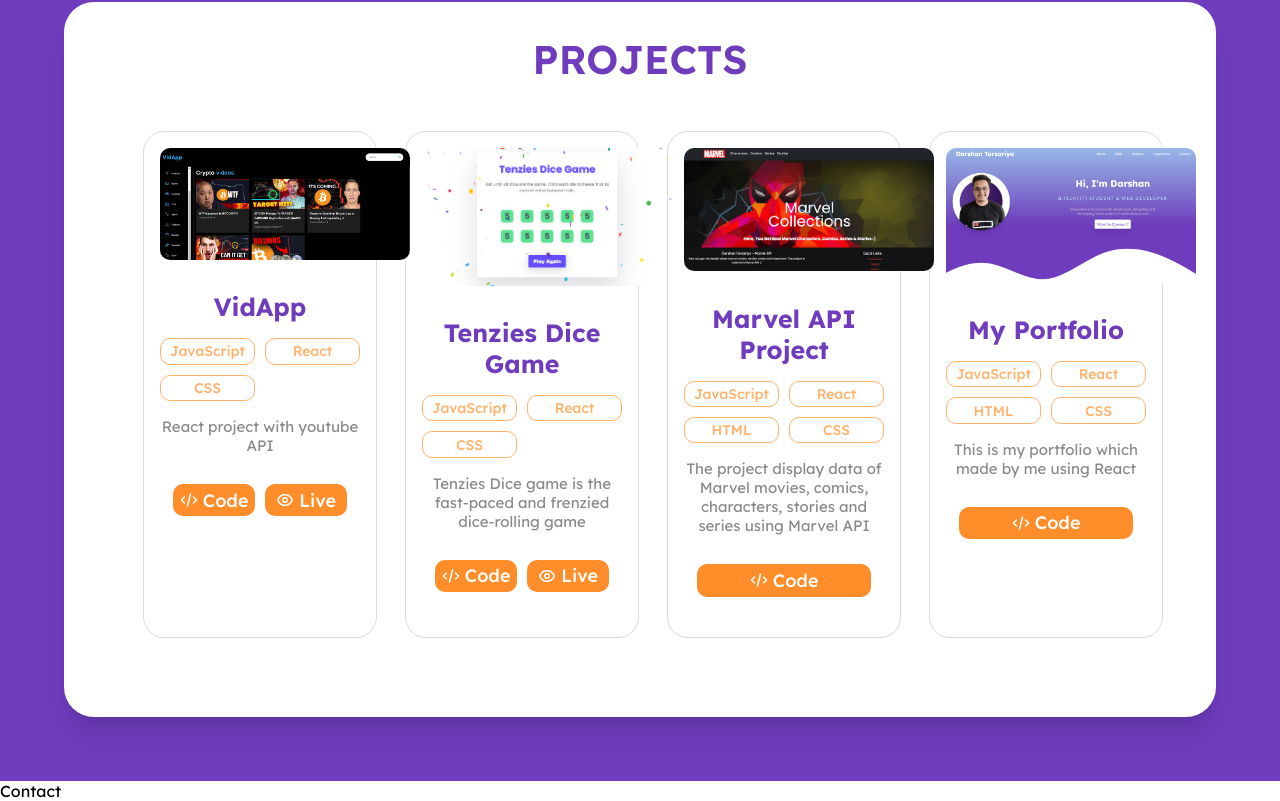
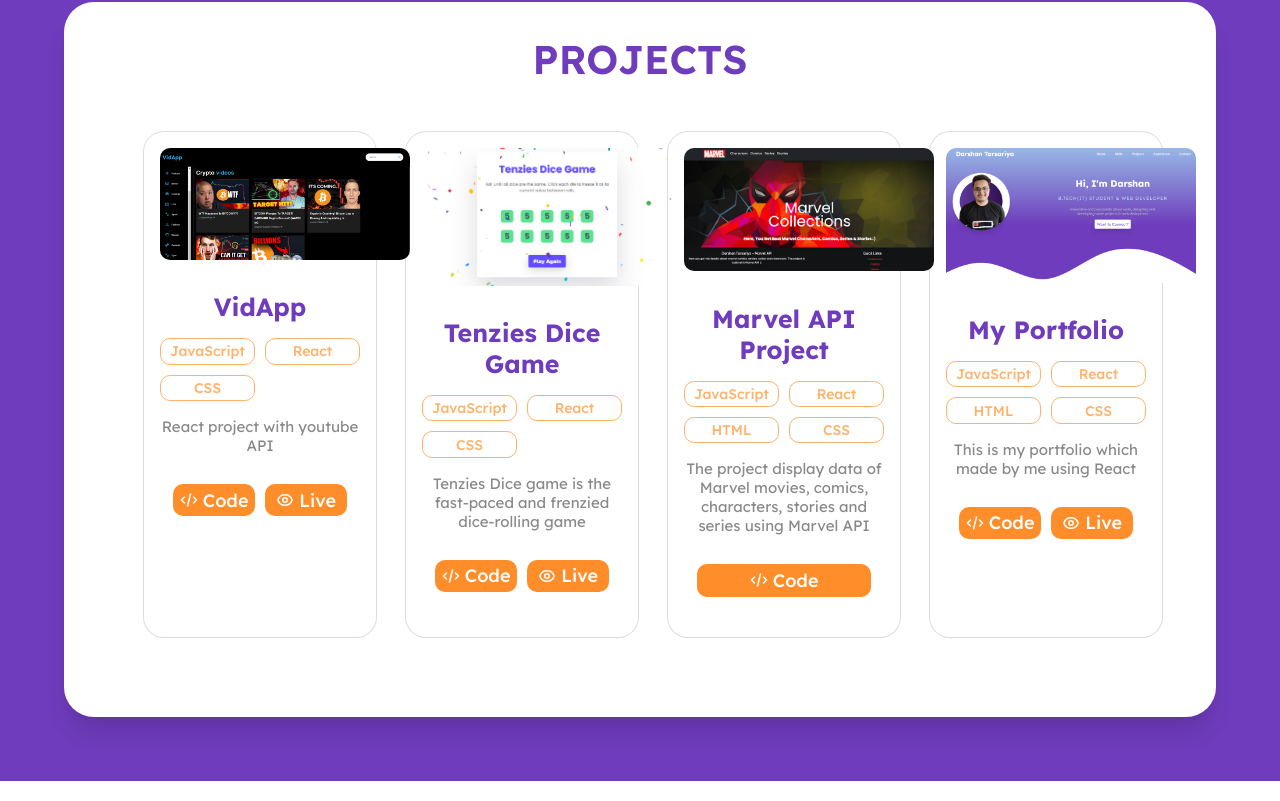
Before and after one commit to Darshan1606/my-portfolio, a React (Create React App) app: page / in a window 1280 px wide. Shown: the part 1853-2654 px from the top of the page. Built offline with nearby package versions, Linux system fonts and the light colour scheme.

Commit message:
add portfolio link

```diff
--- a/src/components/Contact/Contact.js
+++ b/src/components/Contact/Contact.js
@@ -4,7 +4,7 @@
 
     return (
         <div className="contactclass">
-            Contact
+
         </div>
 
     );
--- a/src/components/Projects/Projects.js
+++ b/src/components/Projects/Projects.js
@@ -43,7 +43,7 @@
     project_tech: ["JavaScript", "React", "HTML", "CSS"],
     project_description: "This is my portfolio which made by me using React",
     project_codelink: "https://github.com/Darshan1606/DarshanTarsariya",
-    project_livelink: "",
+    project_livelink: "https://darshant.netlify.app/",
   },
 ];
 
```
